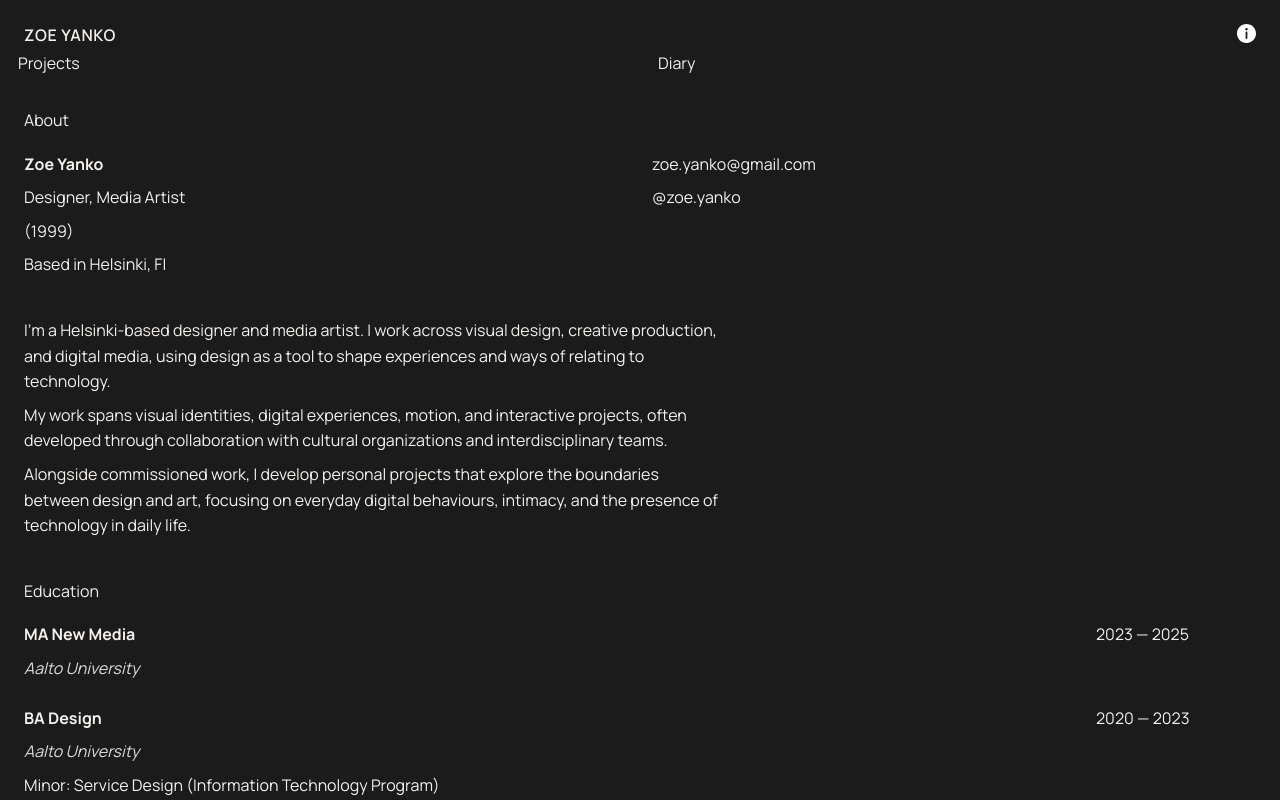
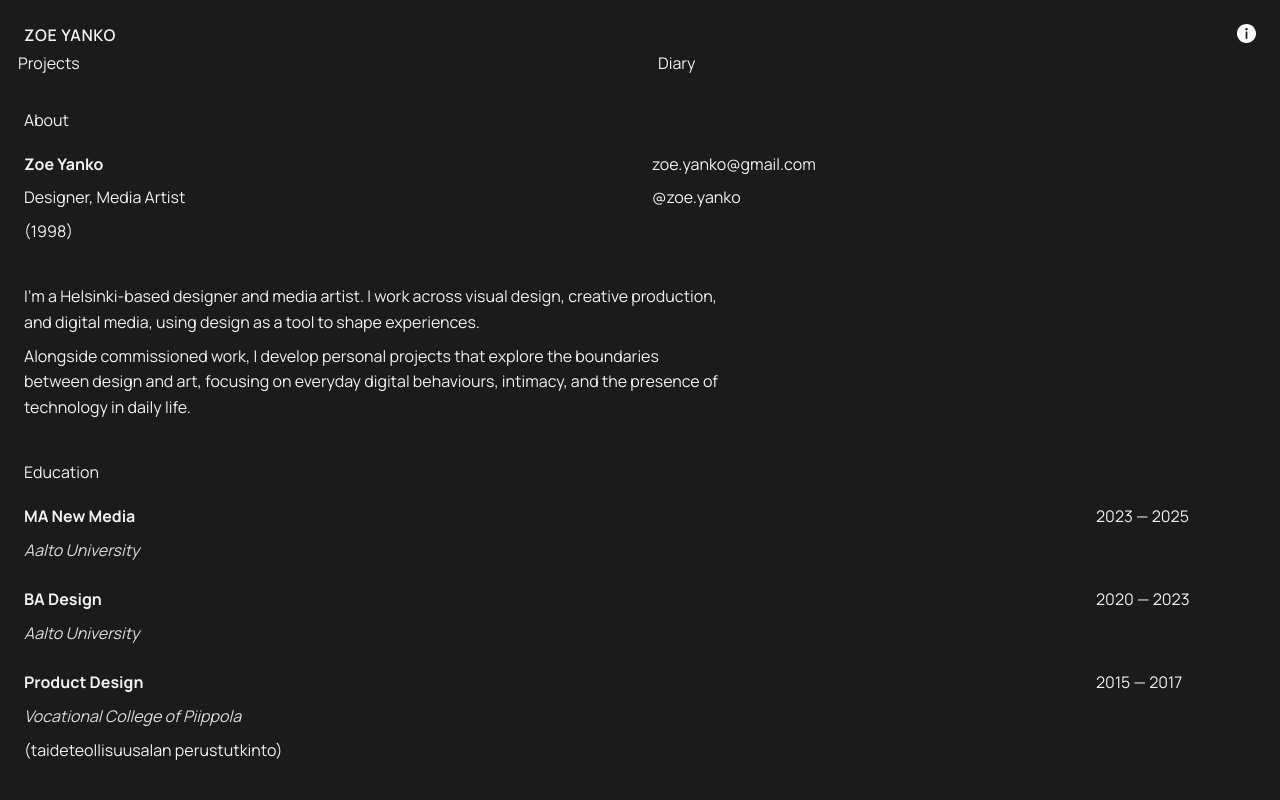
Before and after one commit to zoeyanko/test_portfolio, a React (Vite) app: page /about in a window 1280 px wide. Shown: the top 800 px of the page. Built offline with nearby package versions, Linux system fonts and the light colour scheme.

Commit message:
mistakes corrected About page

```diff
--- a/src/pages/About.jsx
+++ b/src/pages/About.jsx
@@ -38,8 +38,7 @@ function About() {
                 <div className="about-intro-left">
                   <p><strong>Zoe Yanko</strong></p>
                   <p>Designer, Media Artist</p>
-                  <p>(1999)</p>
-                  <p>Based in Helsinki, FI</p>
+                  <p>(1998)</p>
                 </div>
 
                 <div className="about-intro-right">
@@ -64,14 +63,7 @@ function About() {
                 <p>
                   I’m a Helsinki-based designer and media artist. I work across
                   visual design, creative production, and digital media, using
-                  design as a tool to shape experiences and ways of relating to
-                  technology.
-                </p>
-
-                <p>
-                  My work spans visual identities, digital experiences, motion,
-                  and interactive projects, often developed through collaboration
-                  with cultural organizations and interdisciplinary teams.
+                  design as a tool to shape experiences.
                 </p>
 
                 <p>
@@ -101,7 +93,6 @@ function About() {
                   <div className="about-item-main">
                     <p><strong>BA Design</strong></p>
                     <p className="about-place"><em>Aalto University</em></p>
-                    <p>Minor: Service Design (Information Technology Program)</p>
                   </div>
                   <div className="about-item-side">
                     <p>2020 — 2023</p>
@@ -110,8 +101,9 @@ function About() {
 
                 <div className="about-item">
                   <div className="about-item-main">
-                    <p><strong>Industrial and Product Design</strong></p>
+                    <p><strong>Product Design</strong></p>
                     <p className="about-place"><em>Vocational College of Piippola</em></p>
+                    <p>(taideteollisuusalan perustutkinto)</p>
                   </div>
                   <div className="about-item-side">
                     <p>2015 — 2017</p>
@@ -181,7 +173,7 @@ function About() {
                     <p>Graphic and print design.</p>
                   </div>
                   <div className="about-item-side">
-                    <p>2018 — 2019</p>
+                    <p>2019</p>
                   </div>
                 </div>
               </div>
```
